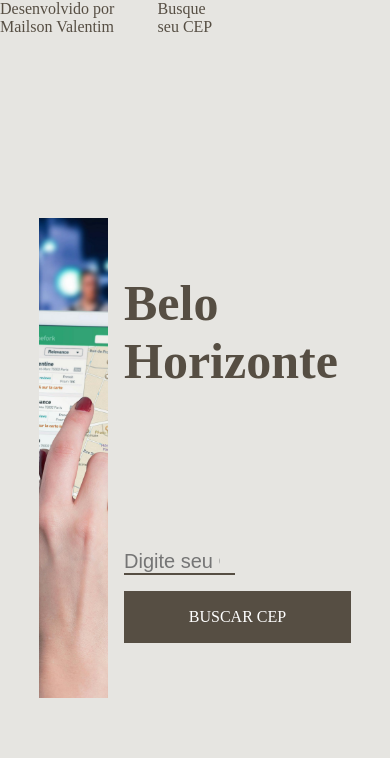
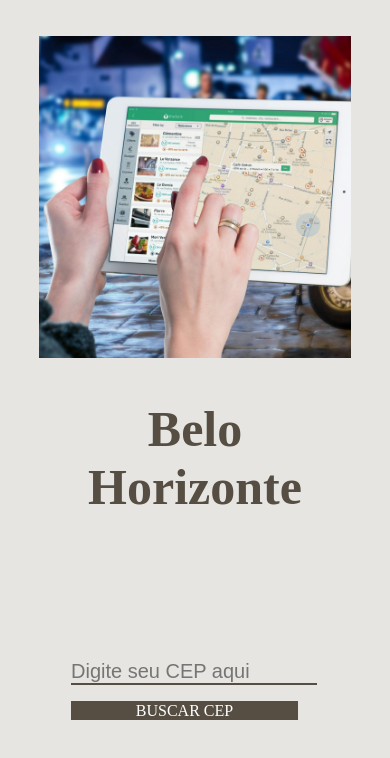
Before and after one commit to mailsonn/CEP-API, a plain HTML site: page index.html in a window 390 px wide. Drawn offline with Linux system fonts and the light colour scheme; a web font is replaced by a local one.

Commit message:
feat: mobileVersion

```diff
--- /dev/null
+++ b/css/mediQueries.css
@@ -0,0 +1,42 @@
+
+@media (max-width:440px) {
+
+     .top{
+        visibility:hidden;
+    }
+
+    .super-container{
+        display: flex;
+        flex-direction: column;
+        gap: none;
+    }
+
+    .leftContainer{
+        flex:none;
+        height: 10rem;
+        background-image: url(../images/gps.jpg);
+        background-position: center;
+        background-size: cover;
+        width: 100%;
+    }
+
+    .rightContainer{
+
+    }
+    #city, .source, .info{
+        text-align: center;
+    }
+
+    #cep{
+        margin: 0;
+        margin-left: 2rem;
+        margin-top: 2rem;
+        width: 79%;
+    }
+    #buscarCep{
+        margin: 0;
+        margin-left: 2rem;
+        margin-bottom: 10rem;
+
+    }
+}
--- a/index.html
+++ b/index.html
@@ -2,7 +2,8 @@
 <html lang="pt-BR">
 <head>
     <meta charset="UTF-8">
-    <meta name="viewport" content="width=device-width, initial-scale=1.0">
+
+    <link rel="stylesheet" href="css/mediQueries.css"><meta name="viewport" content="width=device-width, initial-scale=1.0">
     <link rel="stylesheet" href="css/style.css">
     <title>Info by CEP</title>
 </head>
@@ -13,7 +14,7 @@
     </header>
     <div class="super-container">
         <div class="leftContainer">
-
+            <!--background-image here-->
         </div>
         <div class="rightContainer">
             <h1 id="city">Belo Horizonte</h1>
```
